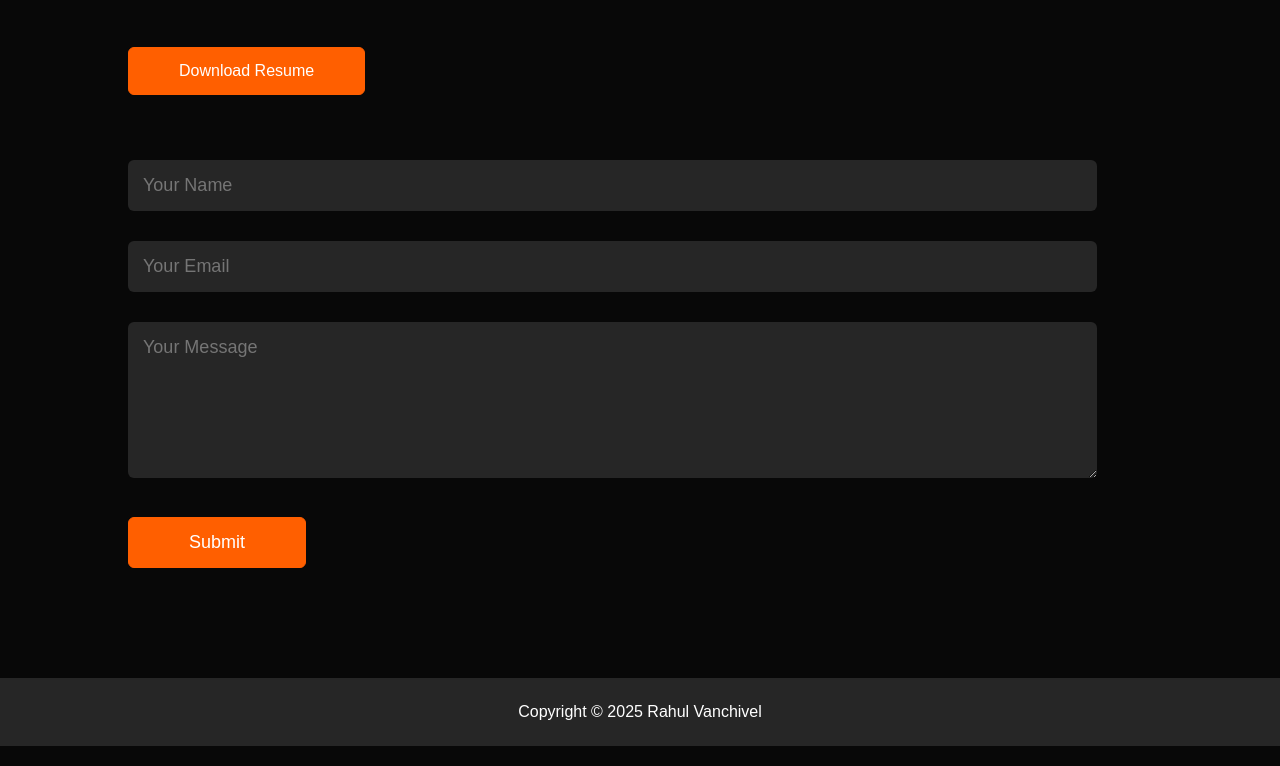
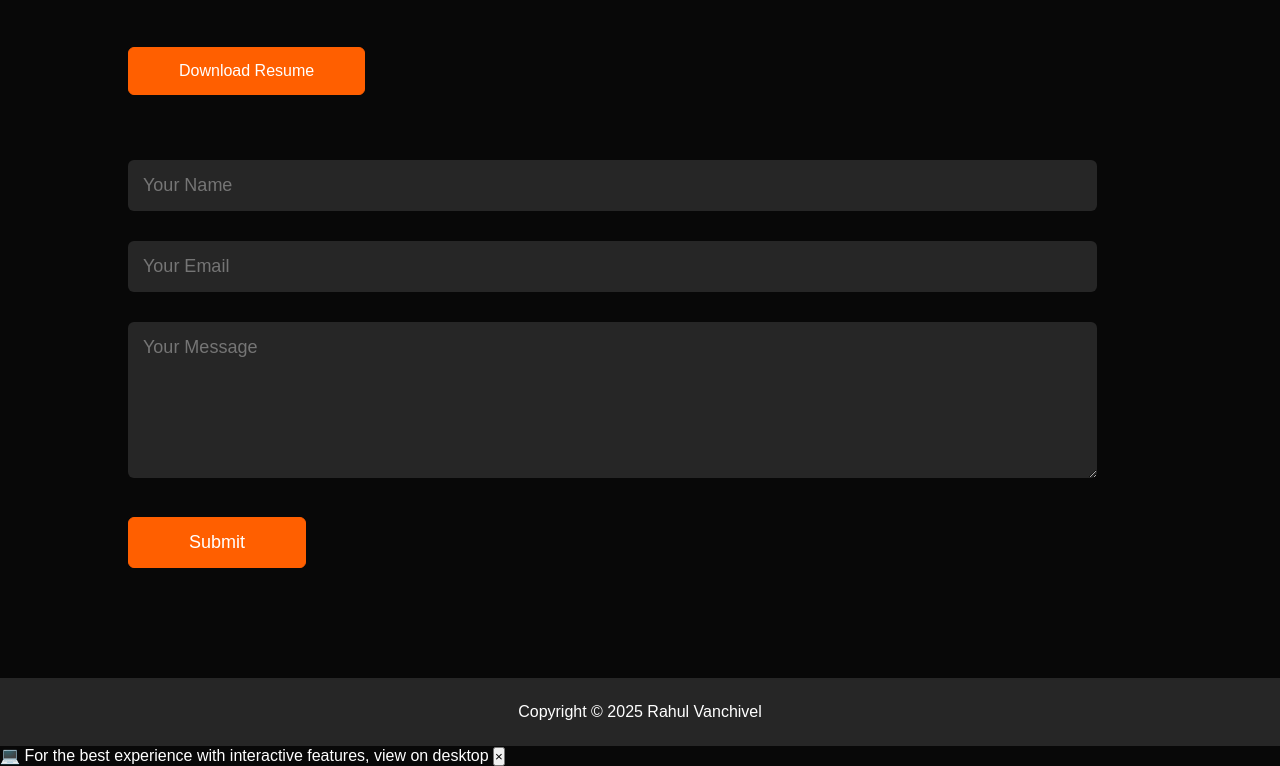
Before and after one commit to rahulvanchivel/Portfolio, a plain HTML site: page index.html in a window 1280 px wide. Shown: the part 3666-4432 px from the top of the page. Drawn offline with Linux system fonts and the light colour scheme.

Commit message:
mob version warning

```diff
--- a/index.html
+++ b/index.html
@@ -629,7 +629,12 @@ document.addEventListener('DOMContentLoaded', function() {
     }
 
   </script>
-
+<div class="desktop-suggestion" id="desktopBanner">
+    <div class="banner-content">
+        <span>💻 For the best experience with interactive features, view on desktop</span>
+        <button onclick="closeBanner()" class="close-btn">×</button>
+    </div>
+</div>
 </body>
 
 </html>
```
